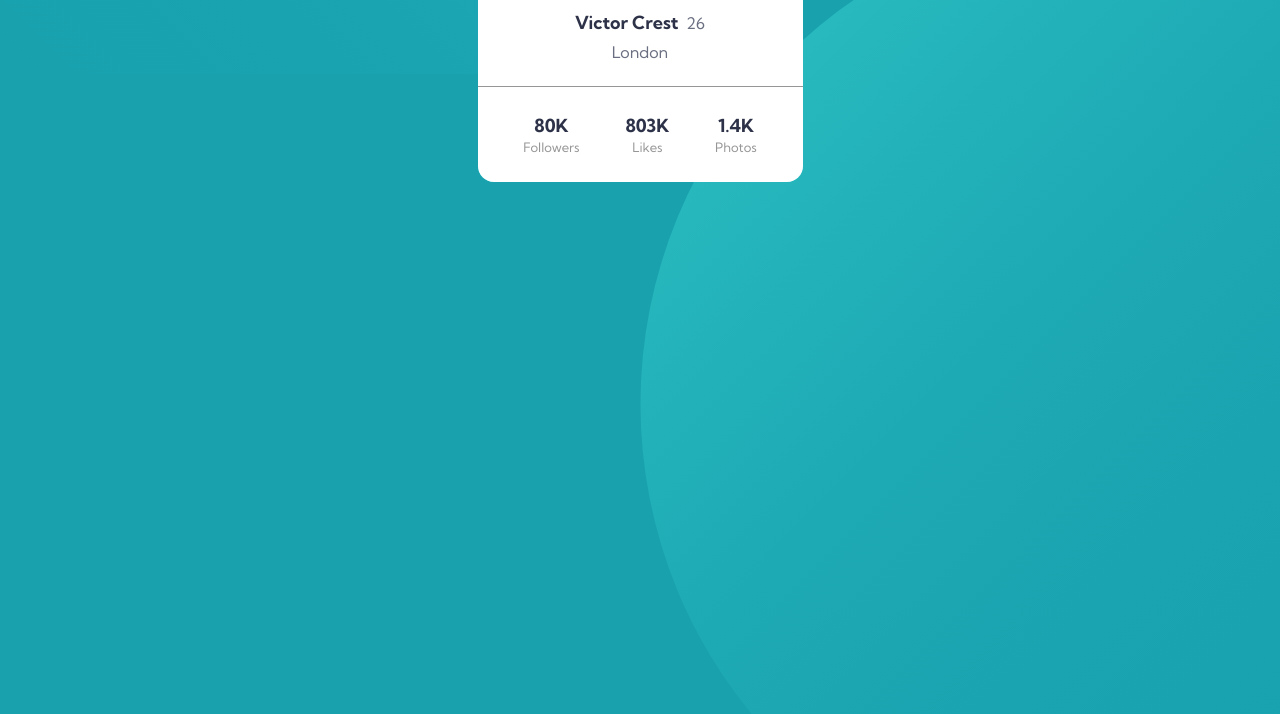
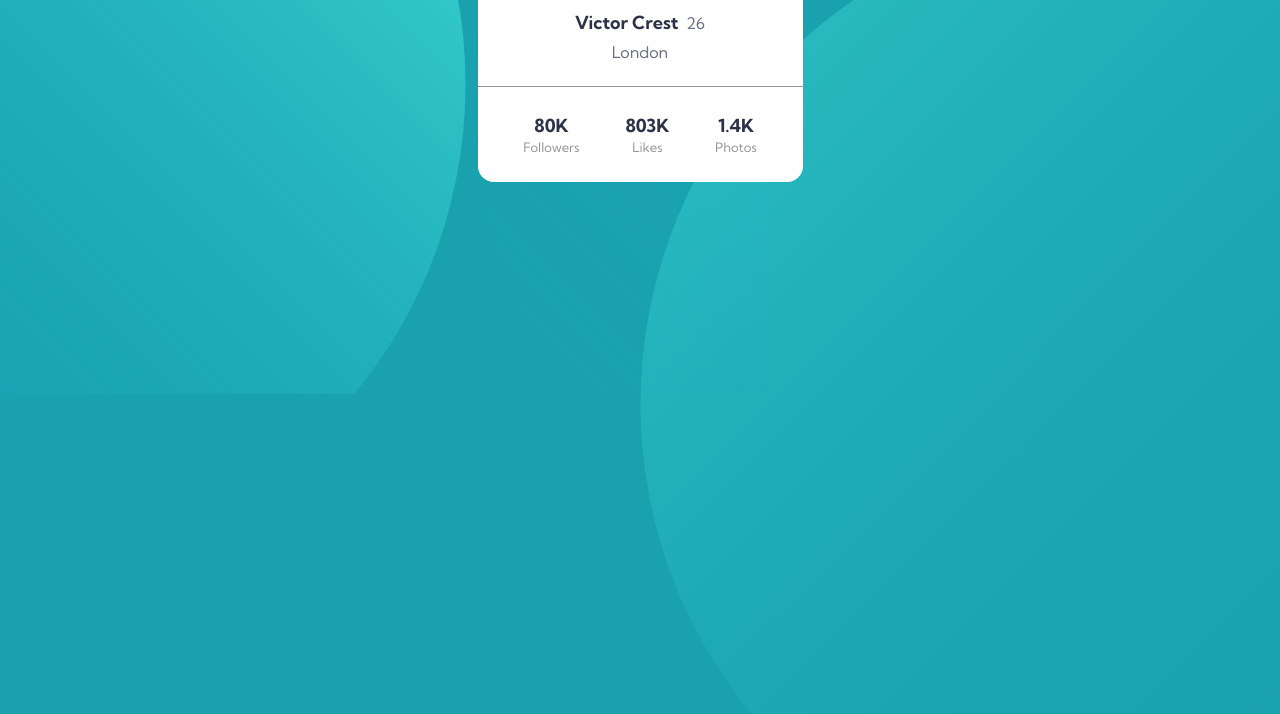
Before and after one commit to hrk-berserker27/Frontend-projects, a plain HTML site: page profile-card-component.html in a window 1280 px wide. Shown: the part 406-1120 px from the top of the page. Drawn offline with Linux system fonts and the light colour scheme.

Commit message:
Update profile-card-component.html

```diff
--- a/profile-card-component.html
+++ b/profile-card-component.html
@@ -46,9 +46,8 @@
         height: 100%;
         width: 100%;
         position: absolute;
-        bottom: 40%;
-        right: 50%;
-        background-position: 150%;
+        right: 40%;
+        background-position: 10% 100%
         background-repeat: no-repeat;
       }
       body::after {
```
